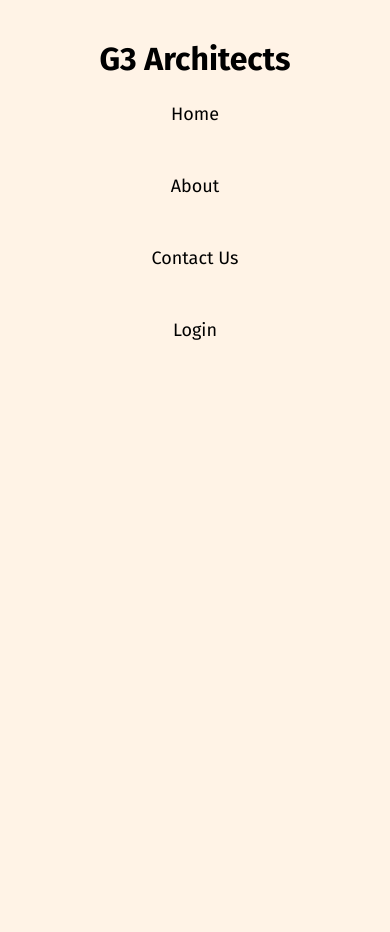
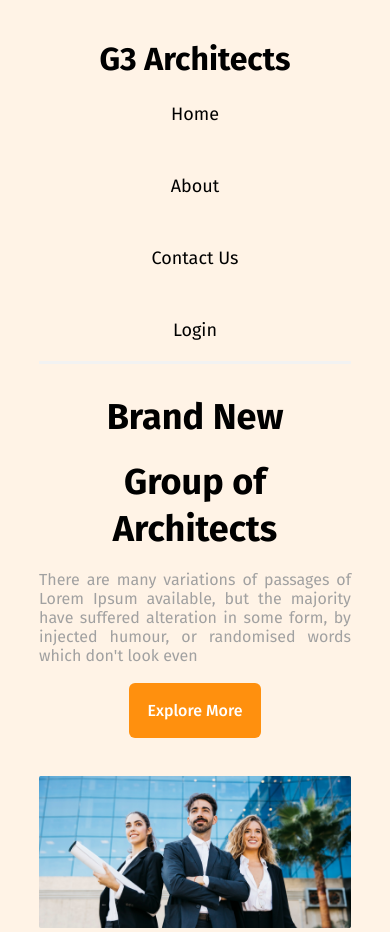
Before and after one commit to ishoef/Programming_Modu-10_-G3-Architects, a plain HTML site: page index.html in a window 390 px wide. Before the commit the page ends 864 px from the top, so only its background shows below. Drawn offline with Linux system fonts and the light colour scheme.

Commit message:
resposive Banner Done

```diff
--- a/index.html
+++ b/index.html
@@ -31,6 +31,19 @@
         <!-- ____________section-1___________ -->
 
 
+        <section class="sec-1">
+            <div class="first-div">
+                <h1 class="sec-1-title">Brand New</h1>
+                <h1 class="sec-1-title">Group of Architects</h1>
+
+                <p class="sec1-para">There are many variations of passages of Lorem Ipsum available, but the majority have suffered alteration in some form, by injected humour, or randomised words which don't look even</p>
+                <button type="button" class="btn btn-1">Explore More</button>
+            </div>
+
+            <div class="scnd-div">
+                <img src="./images/banner.png" alt="banner-architect" class="banner-pic">
+            </div>
+        </section>
 
     </div>
 </body>
--- a/style.css
+++ b/style.css
@@ -35,7 +35,7 @@ body{
     margin: 20px auto;
 }
 
-/* ----------header----------- */
+/* __________header__________ */
 
 .head-content{
     width: 100%;
@@ -56,11 +56,71 @@ body{
     font-size: 18px;
 }
 
+
+/* _______________Section-1_____________ */
+
+.sec-1{
+    width: 100%;
+    height: fit-content;
+    margin-top: 30px;
+}
+
+.first-div{
+    display: flex;
+    align-items: center;
+    flex-direction: column;
+    gap: 18px;
+}
+
+.sec-1-title {
+    text-align: center;
+    font-size: 56px;
+    line-height: 1.3;
+}
+
+.sec1-para{
+    color: var(--Dark-3);
+    text-align: justify;
+}
+
+.btn{
+    padding: 18px;
+    background: var(--btn-bg-color);
+    border: none;
+    border-radius: 6px;
+    color: var(--white-color);
+    font-weight: 500;
+    font-size: 16px;
+}
+
+.banner-pic{
+    width: 100%;
+    margin-top: 38px;
+}
+
+
+
+
+
+
+
+
+
+
+
+
+
 @media screen and (max-width: 576px) {
+
+    /* _______responsive-nav______ */
+
     .head-content{
+
+        height: fit-content;
         flex-direction: column;
         gap: 25px;
-        padding-top: 20px;
+        padding: 20px 0;
+        border-bottom: solid #f2f2f2;
     }
 
     .nav-item{
@@ -75,4 +135,12 @@ body{
         font-weight: 600;
         cursor: pointer;
     }
+
+    /* ________responsive-banner________ */
+
+    .sec-1-title {
+        text-align: center;
+        font-size: 36px;
+        line-height: 1.3;
+    }
 }
```
